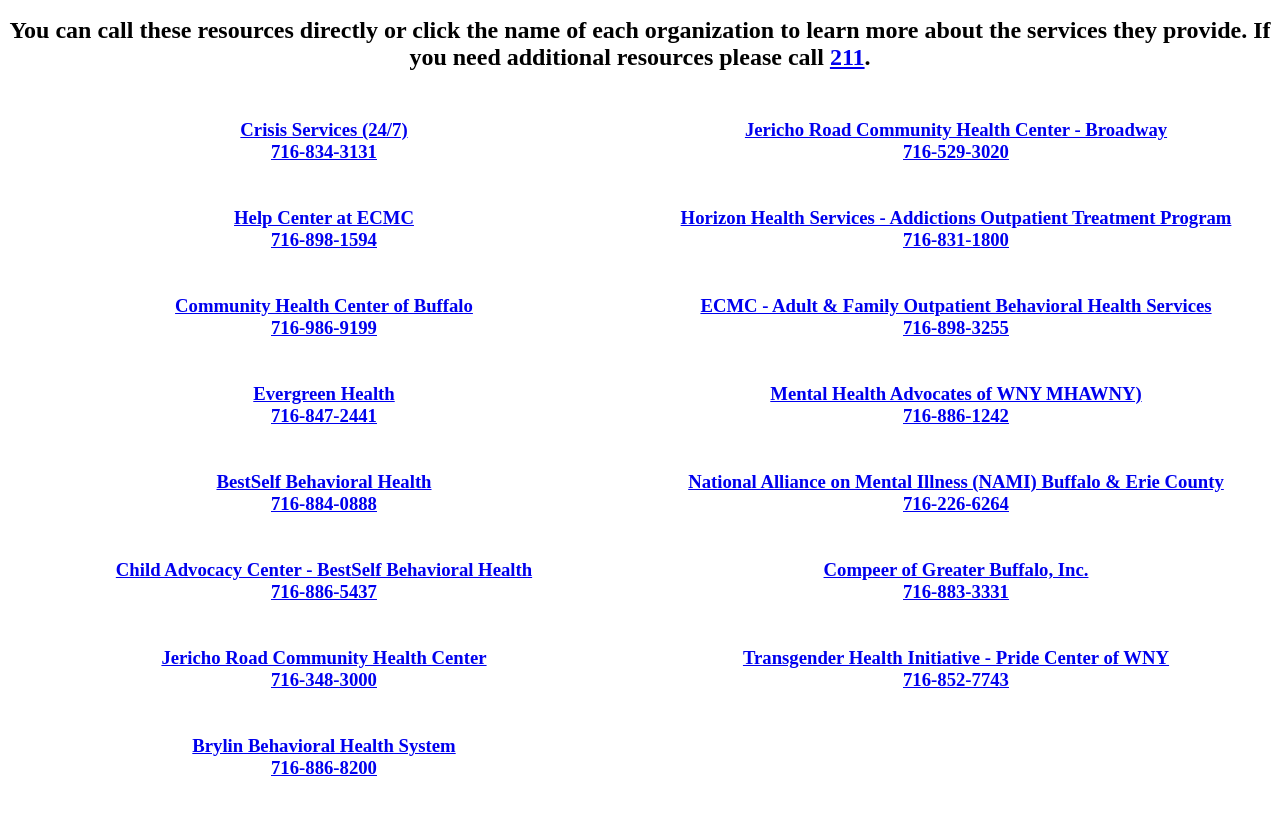
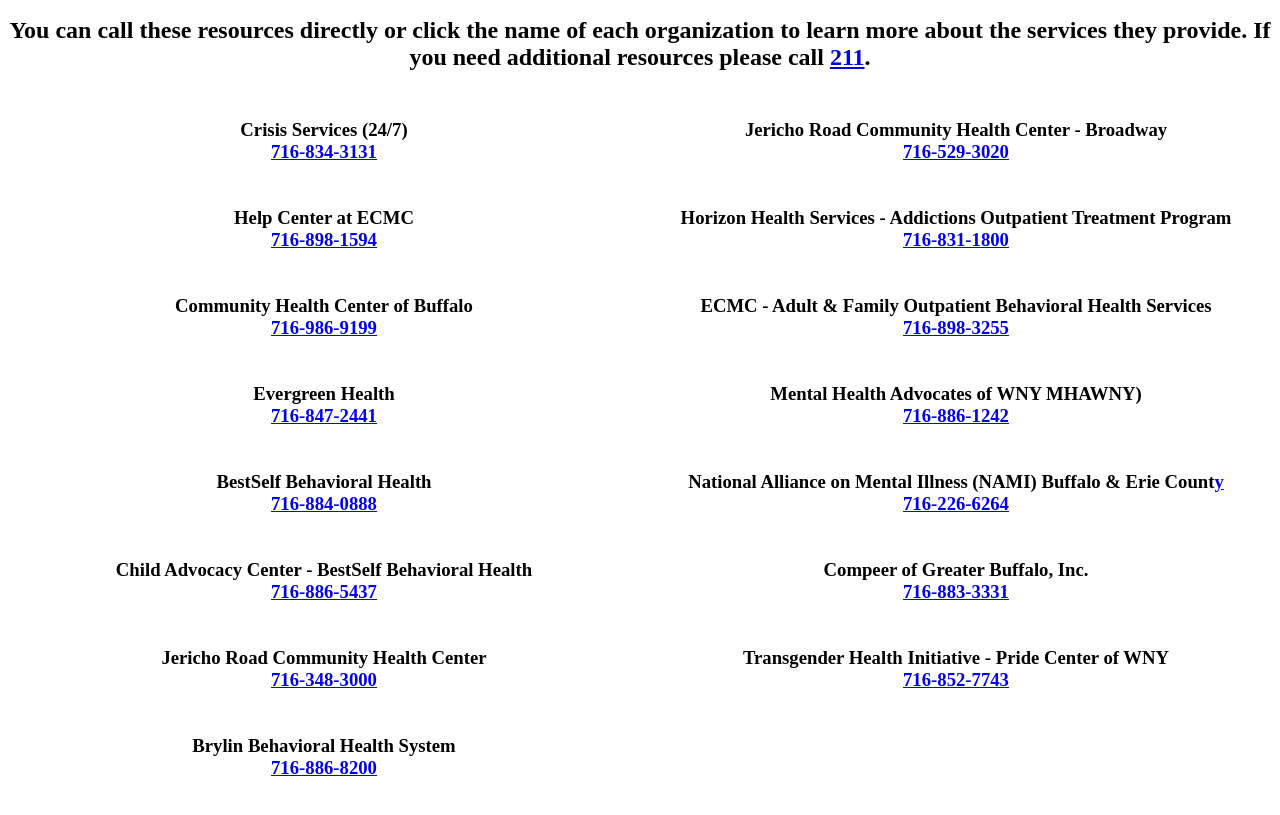
Before and after one commit to mindfulesc/mindfulesc.github.io, a plain HTML site: page index.html in a window 1280 px wide. Shown: the part 405-1220 px from the top of the page. Drawn offline with Linux system fonts and the light colour scheme.

Commit message:
Removed agency name's hyperlink

```diff
--- a/index.html
+++ b/index.html
@@ -38,25 +38,25 @@
 <div class="row">
   <div class="column">
     <p><h3>
-      <a href="tel:716-834-3131">Crisis Services (24/7)<br>716-834-3131</a><br><br><br>
-      <a href="tel:716-898-1594">Help Center at ECMC<br>716-898-1594</a><br><br><br>
-      <a href="tel:716-986-9199">Community Health Center of Buffalo<br>716-986-9199</a><br><br><br>
-      <a href="tel:716-847-2441">Evergreen Health<br>716-847-2441</a><br><br><br>
-      <a href="tel:716-884-0888">BestSelf Behavioral Health<br>716-884-0888</a><br><br><br>
-      <a href="tel:716-886-5437">Child Advocacy Center - BestSelf Behavioral Health<br>716-886-5437</a><br><br><br>
-      <a href="tel:716-348-3000">Jericho Road Community Health Center<br>716-348-3000</a><br><br><br>
-      <a href="tel:716-886-8200">Brylin Behavioral Health System<br>716-886-8200</a><br><br><br>
+      Crisis Services (24/7)<a href="tel:716-834-3131"><br>716-834-3131</a><br><br><br>
+      Help Center at ECMC<a href="tel:716-898-1594"><br>716-898-1594</a><br><br><br>
+      Community Health Center of Buffalo<a href="tel:716-986-9199"><br>716-986-9199</a><br><br><br>
+      Evergreen Health<a href="tel:716-847-2441"><br>716-847-2441</a><br><br><br>
+      BestSelf Behavioral Health<a href="tel:716-884-0888"><br>716-884-0888</a><br><br><br>
+      Child Advocacy Center - BestSelf Behavioral Health<a href="tel:716-886-5437"><br>716-886-5437</a><br><br><br>
+      Jericho Road Community Health Center<a href="tel:716-348-3000"><br>716-348-3000</a><br><br><br>
+      Brylin Behavioral Health System<a href="tel:716-886-8200"><br>716-886-8200</a><br><br><br>
     </h3></p>
   </div>
   <div class="column">
     <p><h3>
-      <a href="tel:716-529-3020">Jericho Road Community Health Center - Broadway<br>716-529-3020</a><br><br><br>
-      <a href="tel:716-831-1800">Horizon Health Services - Addictions Outpatient Treatment Program<br>716-831-1800</a><br><br><br>
-      <a href="tel:716-898-3255">ECMC - Adult & Family  Outpatient Behavioral Health Services<br>716-898-3255</a><br><br><br>
-      <a href="tel:716-886-1242">Mental Health Advocates of WNY MHAWNY)<br>716-886-1242</a><br><br><br>
-      <a href="tel:716-226-6264">National Alliance on Mental Illness (NAMI) Buffalo & Erie County<br>716-226-6264</a><br><br><br>
-      <a href="tel:716-883-3331">Compeer of Greater Buffalo, Inc.<br>716-883-3331</a><br><br><br>
-      <a href="tel:716-852-7743">Transgender Health Initiative - Pride Center of WNY<br>716-852-7743</a><br><br><br>
+      Jericho Road Community Health Center - Broadway<a href="tel:716-529-3020"><br>716-529-3020</a><br><br><br>
+      Horizon Health Services - Addictions Outpatient Treatment Program<a href="tel:716-831-1800"><br>716-831-1800</a><br><br><br>
+      ECMC - Adult & Family  Outpatient Behavioral Health Services<a href="tel:716-898-3255"><br>716-898-3255</a><br><br><br>
+      Mental Health Advocates of WNY MHAWNY)<a href="tel:716-886-1242"><br>716-886-1242</a><br><br><br>
+      National Alliance on Mental Illness (NAMI) Buffalo & Erie Count<a href="tel:716-226-6264">y<br>716-226-6264</a><br><br><br>
+      Compeer of Greater Buffalo, Inc.<a href="tel:716-883-3331"><br>716-883-3331</a><br><br><br>
+      Transgender Health Initiative - Pride Center of WNY<a href="tel:716-852-7743"><br>716-852-7743</a><br><br><br>
     </h3></p>
   </div>
 </div>
```
